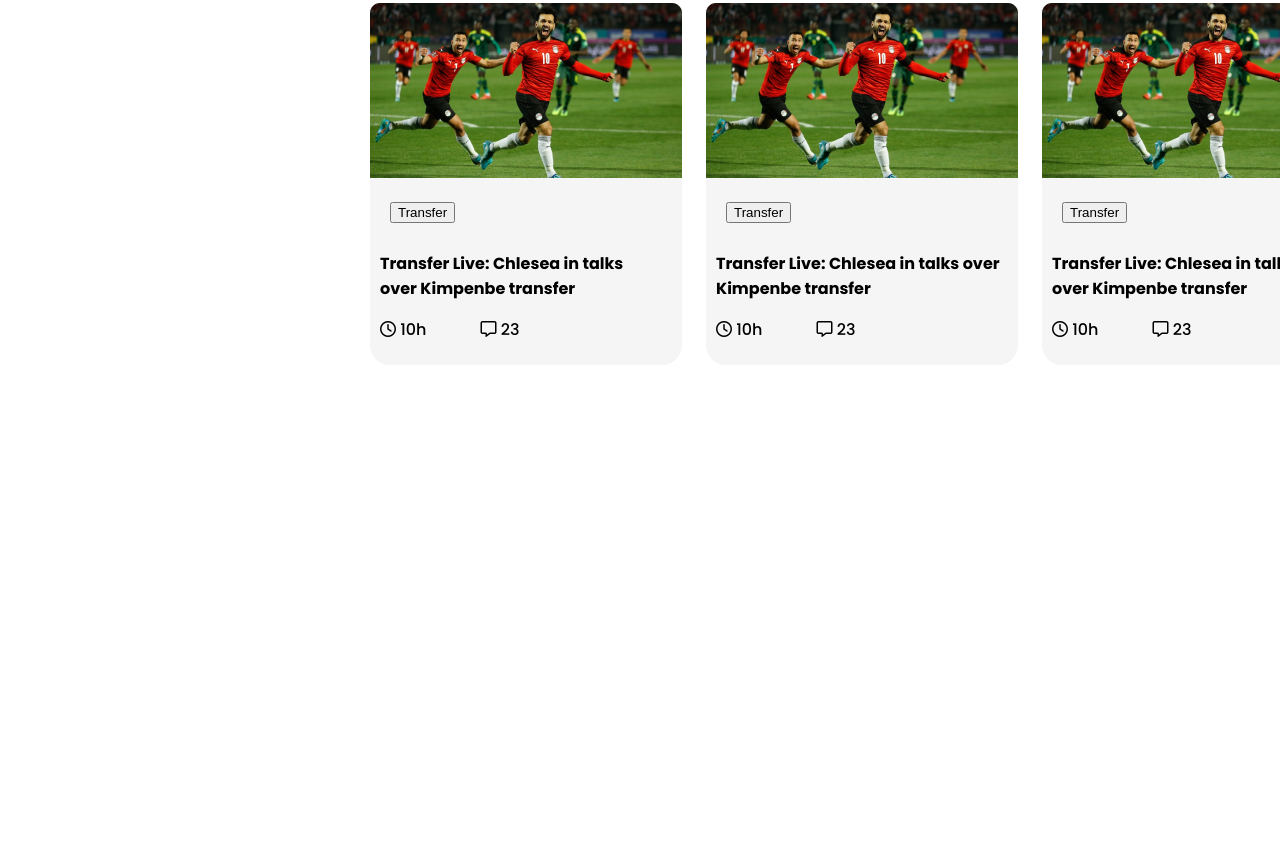
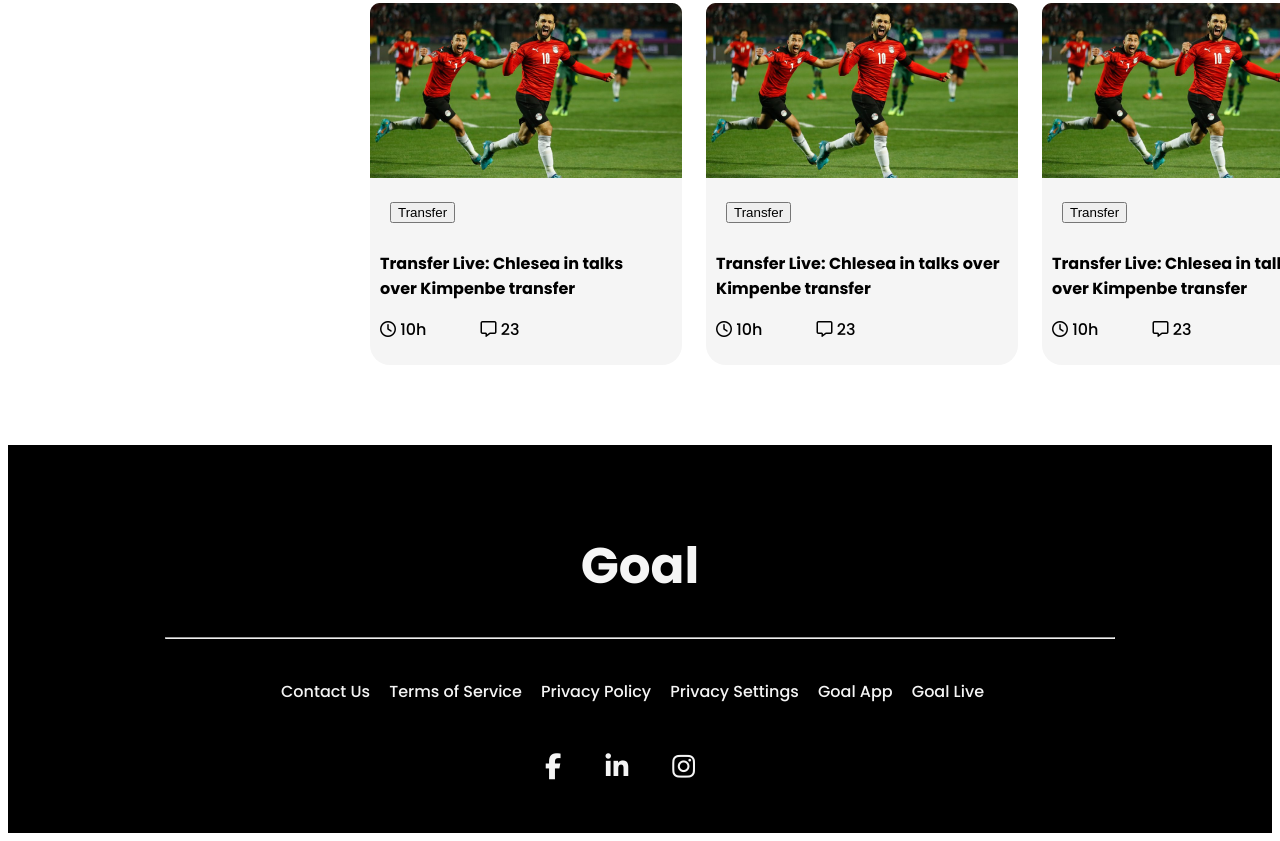
Before and after one commit to Partha171/FIFA-WORLD--CUP, a plain HTML site: page index.html in a window 1280 px wide. Shown: the part 1187-2028 px from the top of the page. Before the commit the page ends 1632 px from the top, so only its background shows below. Drawn offline with Linux system fonts and the light colour scheme.

Commit message:
footer added

```diff
--- a/index.html
+++ b/index.html
@@ -161,7 +161,30 @@
      --Blog part end--
     --------------- -->
 
-
 </body>
 
+<!-----------------
+     --Footer part start--
+    --------------- -->
+
+
+<footer class="footer-part">
+    <h1 class="footer-heading">Goal</h1>
+    <hr class="footer-line">
+    <div class="contact-info">
+        <a class="link" href="">Contact Us</a>
+        <a class="link" href="">Terms of Service</a>
+        <a class="link" href="">Privacy Policy</a>
+        <a class="link" href="">Privacy Settings</a>
+        <a class="link" href="">Goal App</a>
+        <a class="link" href="">Goal Live</a>
+    </div>
+    <div class="social-icon">
+        <i class="fa-brands fa-facebook-f social"></i>
+        <i class="fa-brands fa-linkedin-in social"></i>
+        <i class="fa-brands fa-instagram social"></i>
+    </div>
+
+</footer>
+
 </html>
--- a/style.css
+++ b/style.css
@@ -171,3 +171,45 @@ body {
 /* -------------------
  --Blog part start--
  -------------------*/
+
+
+/*--------------------
+ --footer part start--
+ ---------------------*/
+
+.footer-part {
+    text-align: center;
+    background-color: black;
+    padding-top: 50px;
+    padding-bottom: 50px;
+}
+
+.footer-heading {
+    font-size: 50px;
+    color: whitesmoke;
+}
+
+.footer-line {
+    width: 75%;
+    margin-bottom: 40px;
+}
+
+.contact-info {
+    margin-bottom: 50px;
+}
+
+.link {
+    text-decoration: none;
+    color: whitesmoke;
+    padding-right: 15px;
+}
+
+.fa-brands.social {
+    color: whitesmoke;
+    padding-right: 40px;
+    font-size: 26px;
+}
+
+/*-------------------
+  --footer part end--
+ ---------------------*/
```
